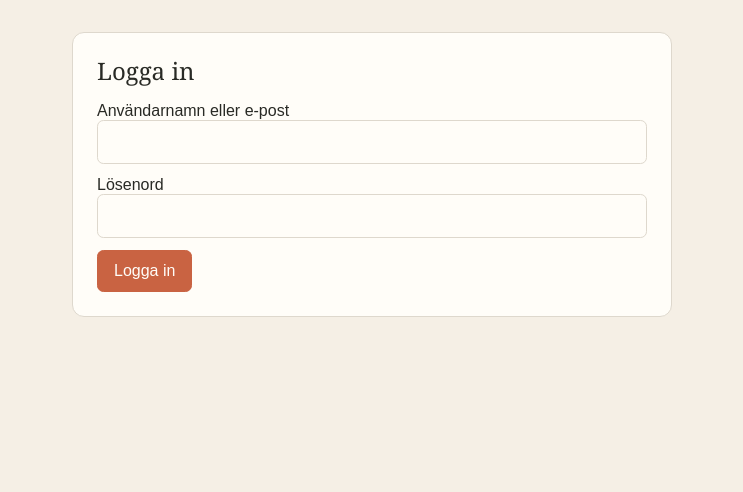
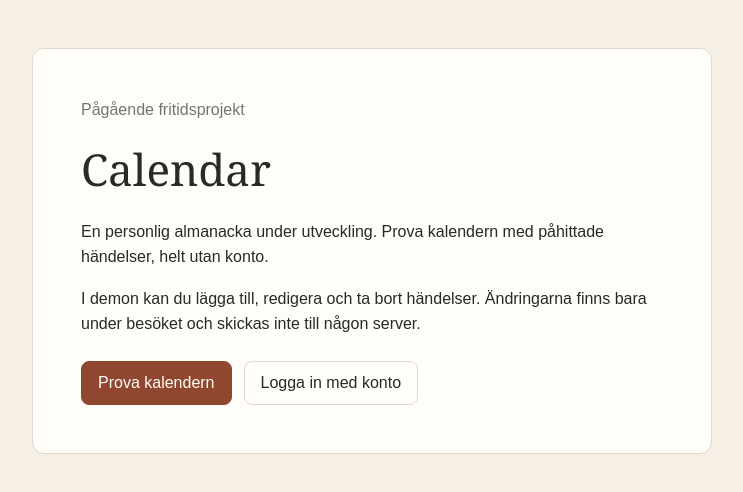
Before and after one commit to AngelaRaven84/Calendar, a React (Vite) app: page / in a window 1280 px wide. Shown: the top 492 px of the page, without its empty margins (268-1011 px from the left). Built offline with nearby package versions, Linux system fonts and the light colour scheme.

Commit message:
Enhance README with demo instructions and project background; update Calendar and Home components for demo mode functionality

```diff
--- a/src/Components/Calendar/Calendar.jsx
+++ b/src/Components/Calendar/Calendar.jsx
@@ -17,16 +17,24 @@ import { useCalendarStore } from '../../Store/useCalendarStore';
 import './calendar.css';
 import heroPhoto from '../../assets/hero-photo.png';
 
-function Calendar({ userId, accessToken }) {
+function Calendar({ userId, accessToken, isDemo = false }) {
+	const [demoEvents, setDemoEvents] = useState(() => {
+		const now = new Date();
+		return [
+			{ id: 'demo-1', title: 'Projektstund', startTime: '09:00', endTime: '10:00', date: formatDateKey(new Date(now.getFullYear(), now.getMonth(), 8)) },
+			{ id: 'demo-2', title: 'Fikapaus', startTime: '14:00', endTime: '14:30', date: formatDateKey(new Date(now.getFullYear(), now.getMonth(), 16)) },
+		];
+	});
 	const [currentDate, setCurrentDate] = useState(new Date());
 	const [selectedDate, setSelectedDate] = useState(null);
 	const [editingEvent, setEditingEvent] = useState(null);
-	const [isLoading, setIsLoading] = useState(true);
+	const [isLoading, setIsLoading] = useState(!isDemo);
 	const [error, setError] = useState('');
 
 	const setEvents = useCalendarStore((state) => state.setEvents);
 	const updateEvent = useCalendarStore((state) => state.updateEvent);
-	const events = useCalendarStore((state) => state.events);
+	const accountEvents = useCalendarStore((state) => state.events);
+	const events = isDemo ? demoEvents : accountEvents;
 	const addEvent = useCalendarStore((state) => state.addEvent);
 	const deleteEvent = useCalendarStore((state) => state.deleteEvent);
 	const today = new Date();
@@ -38,6 +46,8 @@ function Calendar({ userId, accessToken }) {
 	const days = Array.from({ length: daysInMonth }, (_, index) => index + 1);
 
 	useEffect(() => {
+		if (isDemo) return;
+
 		let ignore = false;
 
 		const loadEvents = async () => {
@@ -63,14 +73,23 @@ function Calendar({ userId, accessToken }) {
 		return () => {
 			ignore = true;
 		};
-	}, [userId, accessToken, setEvents]);
+	}, [userId, accessToken, setEvents, isDemo]);
 
 	const handleAddEvent = async (eventData) => {
+		if (isDemo) {
+			const id = crypto.randomUUID();
+			setDemoEvents((events) => [...events, { ...eventData, id }]);
+			return;
+		}
 		const savedEvent = await createEvent(userId, accessToken, eventData);
 		addEvent(savedEvent);
 	};
 
 	const handleUpdateEvent = async (eventId, updates) => {
+		if (isDemo) {
+			setDemoEvents((events) => events.map((event) => event.id === eventId ? { ...event, ...updates } : event));
+			return;
+		}
 		const savedEvent = await updateEventApi(
 			userId,
 			accessToken,
@@ -105,8 +124,12 @@ function Calendar({ userId, accessToken }) {
 		setError('');
 
 		try {
-			await deleteEventApi(userId, accessToken, eventId);
-			deleteEvent(eventId);
+			if (isDemo) {
+				setDemoEvents((events) => events.filter((event) => event.id !== eventId));
+			} else {
+				await deleteEventApi(userId, accessToken, eventId);
+				deleteEvent(eventId);
+			}
 
 			if (editingEvent?.id === eventId) {
 				setEditingEvent(null);
--- a/src/Components/CalendarDay/calendarDay.css
+++ b/src/Components/CalendarDay/calendarDay.css
@@ -99,3 +99,6 @@
 		overflow-wrap: anywhere;
 	}
 }
+
+.calendar-day__event { flex-wrap: wrap; }
+.calendar-day--events small { flex: 1 0 100%; min-width: 0; overflow-wrap: anywhere; }
--- a/src/Pages/Home/Home.jsx
+++ b/src/Pages/Home/Home.jsx
@@ -6,6 +6,7 @@ import './home.css';
 
 export function Home() {
 	const [session, setSession] = useState(null);
+	const [mode, setMode] = useState('welcome');
 
 	const handleLogin = (accessToken) => {
 		const { sub } = jwtDecode(accessToken);
@@ -14,21 +15,51 @@ export function Home() {
 			throw new Error('Användar-ID saknas i tokenen');
 		}
 
+		setMode('account');
 		setSession({
 			accessToken,
 			userId: sub,
 		});
 	};
 
+	const leaveCalendar = () => {
+		setSession(null);
+		setMode('welcome');
+	};
+
 	return (
 		<main>
-			{session ? (
-				<Calendar userId={session.userId} accessToken={session.accessToken} />
+			{mode === 'welcome' ? (
+				<section className='welcome'>
+					<p className='welcome__label'>Pågående fritidsprojekt</p>
+					<h1>Calendar</h1>
+					<p>En personlig almanacka under utveckling. Prova kalendern med påhittade händelser, helt utan konto.</p>
+					<p>I demon kan du lägga till, redigera och ta bort händelser. Ändringarna finns bara under besöket och skickas inte till någon server.</p>
+					<div className='welcome__actions'>
+						<button type='button' onClick={() => setMode('demo')}>Prova kalendern</button>
+						<button type='button' onClick={() => setMode('login')}>Logga in med konto</button>
+					</div>
+				</section>
+			) : mode === 'demo' || session ? (
+				<>
+					<div className='project-banner'>
+						<p>{mode === 'demo' ? 'Demo av ett pågående fritidsprojekt. Exempeldata och ändringar sparas inte.' : 'Pågående fritidsprojekt · Inloggad med konto'}</p>
+						<button type='button' onClick={leaveCalendar}>{mode === 'demo' ? 'Avsluta demo' : 'Logga ut'}</button>
+					</div>
+					<Calendar key={mode} isDemo={mode === 'demo'} userId={session?.userId} accessToken={session?.accessToken} />
+				</>
 			) : (
-				<LoginForm onLogin={handleLogin} />
+				<>
+					<div className='project-banner'>
+						<p>Kontoinloggning för den befintliga skolversionen. Vill du bara prova kalendern? Välj demon på startsidan.</p>
+						<button type='button' onClick={leaveCalendar}>Till startsidan</button>
+					</div>
+					<LoginForm onLogin={handleLogin} />
+				</>
 			)}
 		</main>
 	);
+
 }
 
 export default Home;
--- a/src/Pages/Home/home.css
+++ b/src/Pages/Home/home.css
@@ -0,0 +1,36 @@
+.welcome {
+  width: min(calc(100% - 2rem), 680px);
+  margin: 3rem auto;
+  padding: clamp(1.5rem, 5vw, 3rem);
+  background: var(--color-surface);
+  border: 1px solid var(--color-border);
+  border-radius: 0.75rem;
+}
+.welcome__label { color: var(--color-text-muted); }
+.welcome h1 { font: 400 2.75rem Georgia, serif; margin: 0.75rem 0 1.25rem; }
+.welcome p { line-height: 1.6; margin-bottom: 1rem; }
+.welcome__actions { display: flex; flex-wrap: wrap; gap: 0.75rem; margin-top: 1.5rem; }
+.welcome button, .project-banner button {
+  padding: 0.75rem 1rem;
+  border: 1px solid var(--color-border);
+  border-radius: 0.5rem;
+  font: inherit;
+  color: var(--color-text);
+  background: var(--color-surface);
+  cursor: pointer;
+}
+.welcome__actions button:first-child { background: #91472f; color: #fffdf8; border-color: #91472f; }
+.project-banner {
+  width: min(100% - 2rem, 1004px);
+  margin: 1rem auto 0;
+  padding: 1rem;
+  border: 1px solid var(--color-border);
+  border-radius: 0.5rem;
+  display: flex;
+  justify-content: space-between;
+  align-items: center;
+  flex-wrap: wrap;
+  gap: 1rem;
+}
+.project-banner p { flex: 1 1 230px; line-height: 1.5; }
+button:focus-visible { outline: 3px solid #91472f; outline-offset: 3px; }
```
Also changed, not shown: 1 other file (tests, documents, lock files or other folders).
